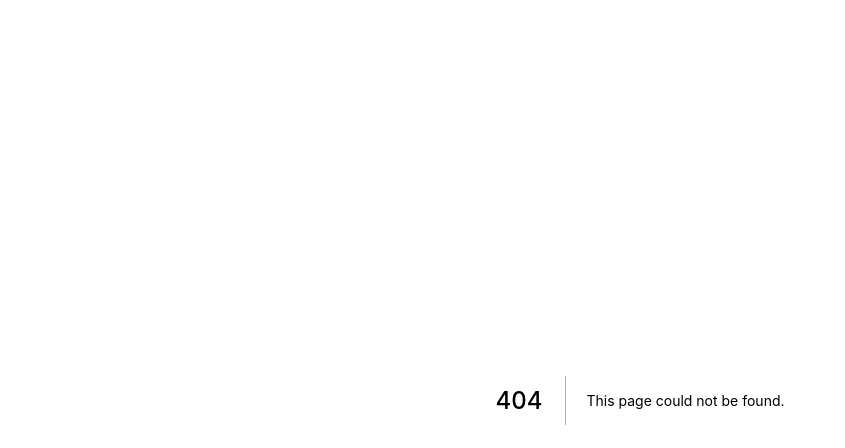
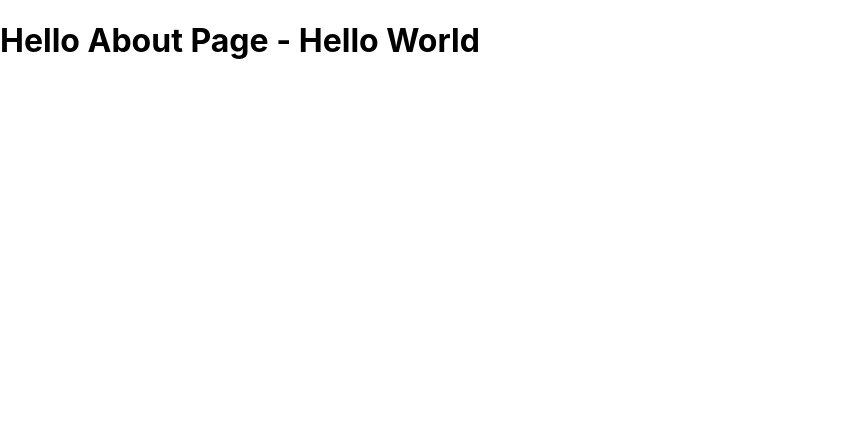
Before and after one commit to ImMara/next-app-movie, a Next.js app: page /about in a window 1280 px wide. Before the commit this address had no page. Shown: the top 448 px of the page, without its empty margins (0-845 px from the left). Built offline with nearby package versions, Linux system fonts and the light colour scheme.

Commit message:
functional components

```diff
--- /dev/null
+++ b/pages/_app.js
@@ -0,0 +1,7 @@
+import '../styles/globals.css'
+
+function MyApp({ Component, pageProps }) {
+    return <Component {...pageProps} />
+}
+
+export default MyApp
--- /dev/null
+++ b/pages/about.js
@@ -0,0 +1,27 @@
+
+// functional component - arrow function
+const About = () => {
+
+    const message = "Hello World"
+
+    return(
+    <h1> Hello About Page - { message } </h1>
+    )
+}
+
+// import * as React from "react";
+//
+// const About = () => {
+//
+//     const message = "Hello World"
+//     return React.createElement('h1',null ,'Generate Create Element')
+// }
+
+// unctional compoenent - normal function
+// function About() {
+//    return(
+//        <h1>Hello About Page</h1>
+//    )
+// }
+
+export default About;
```
